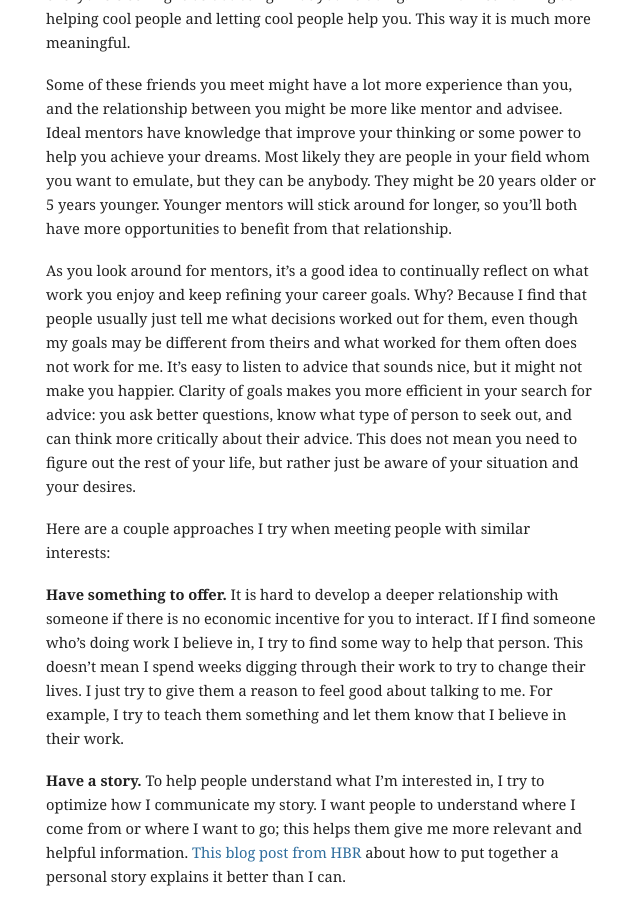
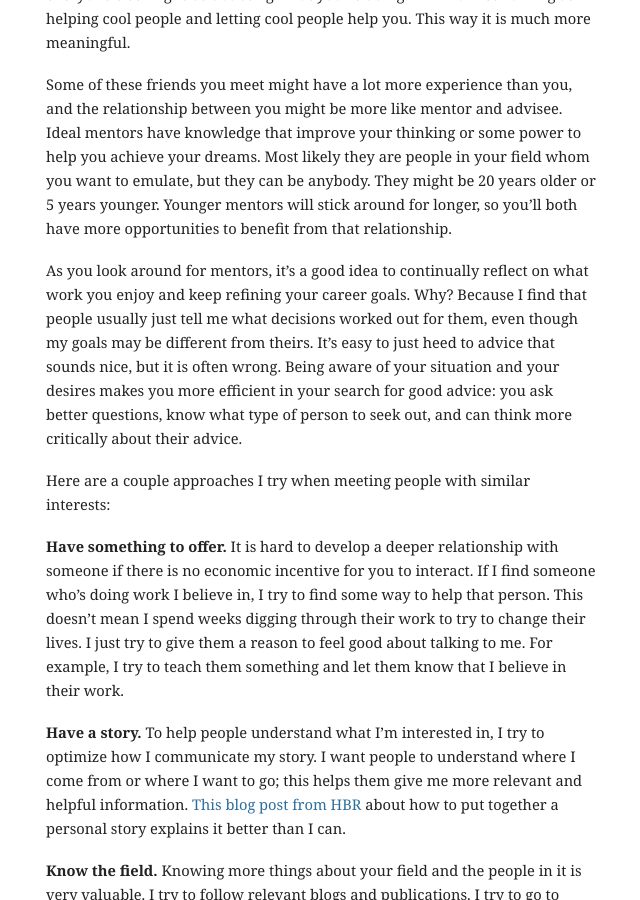
Before and after one commit to mbwong/mbwong.github.com, a Jekyll site: the page built from _posts/2013-03-10-misperceptions-about-professional-networking.md, in a window 1280 px wide and 900 px high, scrolled down 636 px. Shown: the whole window, without its empty margins (304-944 px from the left). Built offline with Jekyll 4.4.1, drawn with Linux system fonts in a browser that asks for light colours.

Commit message:
okay.. let's see if this sounds good.

```diff
--- a/_posts/2013-03-10-misperceptions-about-professional-networking.md
+++ b/_posts/2013-03-10-misperceptions-about-professional-networking.md
@@ -16,7 +16,7 @@
 
 Some of these friends you meet might have a lot more experience than you, and the relationship between you might be more like mentor and advisee. Ideal mentors have knowledge that improve your thinking or some power to help you achieve your dreams. Most likely they are people in your field whom you want to emulate, but they can be anybody. They might be 20 years older or 5 years younger. Younger mentors will stick around for longer, so you'll both have more opportunities to benefit from that relationship.
 
-As you look around for mentors, it's a good idea to continually reflect on what work you enjoy and keep refining your career goals. Why? Because I find that people usually just tell me what decisions worked out for them, even though my goals may be different from theirs and what worked for them often does not work for me. It's easy to listen to advice that sounds nice, but it might not make you happier. Clarity of goals makes you more efficient in your search for advice: you ask better questions, know what type of person to seek out, and can think more critically about their advice. This does not mean you need to figure out the rest of your life, but rather just be aware of your situation and your desires.
+As you look around for mentors, it's a good idea to continually reflect on what work you enjoy and keep refining your career goals. Why? Because I find that people usually just tell me what decisions worked out for them, even though my goals may be different from theirs. It's easy to just heed to advice that sounds nice, but it is often wrong. Being aware of your situation and your desires makes you more efficient in your search for good advice: you ask better questions, know what type of person to seek out, and can think more critically about their advice.
 
 Here are a couple approaches I try when meeting people with similar interests:
 
```
